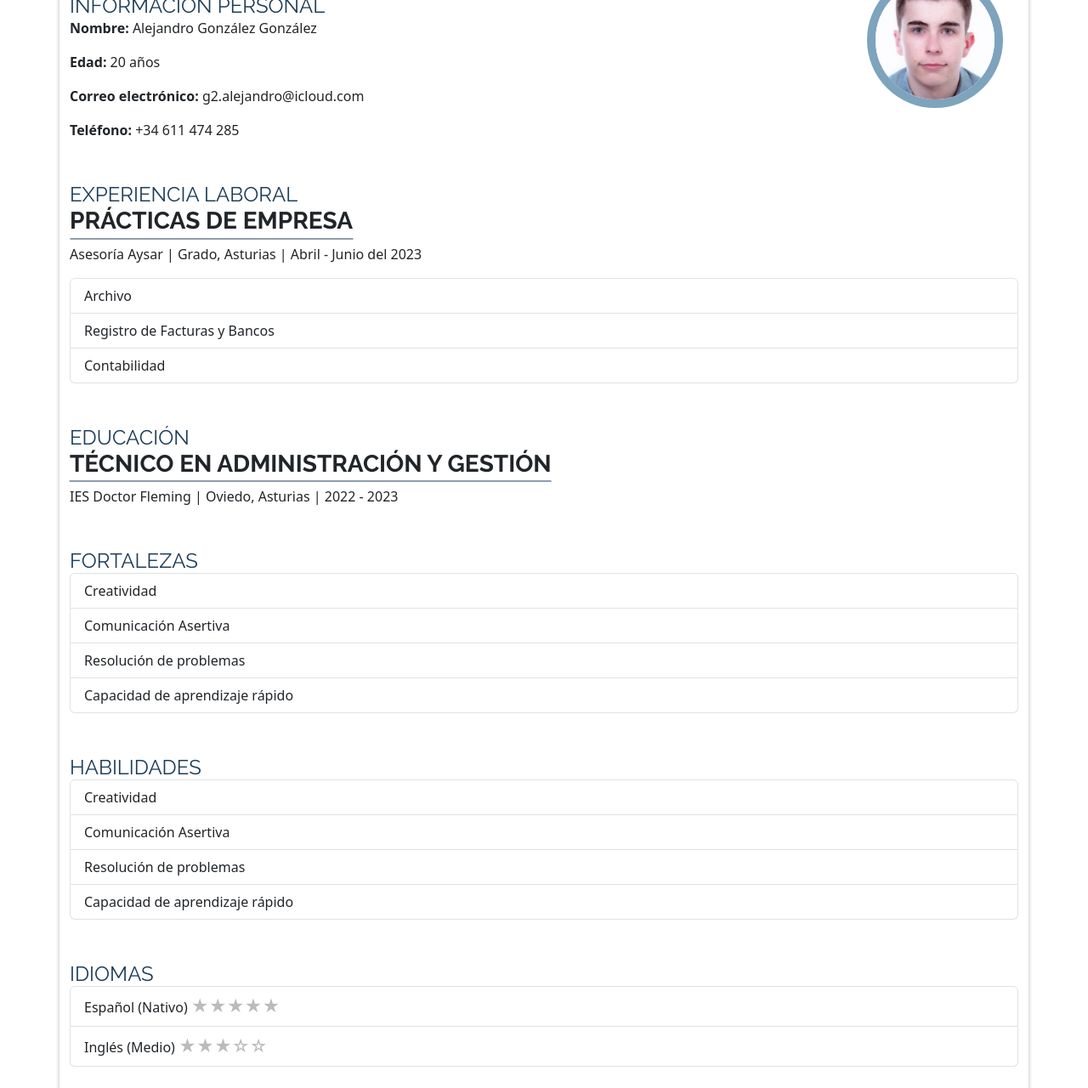
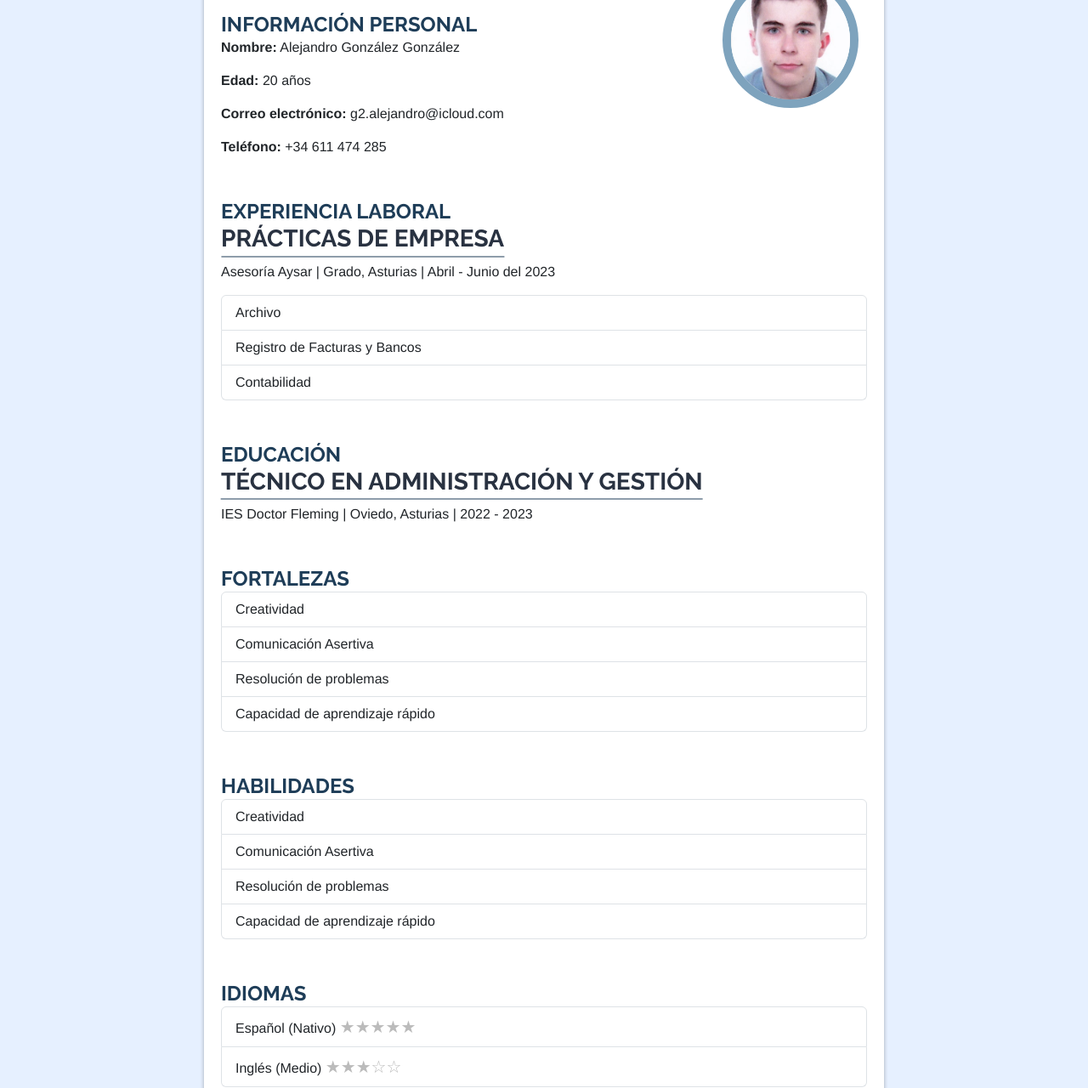
Before and after one commit to Jonathandm77/Mi-Curriculum, a plain HTML site: page index.html in a window 1280 px wide. Shown: the part 133-1413 px from the top of the page at 85% size. Drawn offline with nearby package versions, Linux system fonts and the light colour scheme.

Commit message:
Prioridad Boosrrtrap

```diff
--- a/estilos.css
+++ b/estilos.css
@@ -159,7 +159,7 @@
       transform: translateX(-50%);
       width: 100%;
       height: 4px;
-      background-color: #1E3D58;
+      background-color: #173957;
       opacity: 0.4;
       z-index: -1;
     }
--- a/index.html
+++ b/index.html
@@ -5,13 +5,13 @@
   <meta charset="UTF-8">
   <meta name="viewport" content="width=device-width, initial-scale=1.0">
   <title>Currículum</title>
+  <link rel="stylesheet" href="https://cdn.jsdelivr.net/npm/bootstrap@5.3.0/dist/css/bootstrap.min.css">
   <link rel="stylesheet" href="/estilos.css">
   <link href="https://fonts.googleapis.com/css2?family=Raleway:wght@400;700&display=swap" rel="stylesheet">
-  <link rel="stylesheet" href="https://cdn.jsdelivr.net/npm/bootstrap@5.3.0/dist/css/bootstrap.min.css">
 </head>
 
 <body>
-  <div class="bg-shapes"></div>
+  <div class="background-shapes"></div>
   <div class="container animated fade-in">
     <h1>Mi Currículum</h1>
 
@@ -69,7 +69,7 @@
     </div>
 
     <div class="section">
-      <h2 class="section-title titulos_subrayado">Idiomas</h2>
+      <h2 class="section-title">Idiomas</h2>
       <ul class="list-group">
         <li class="list-group-item idiomas">Español (Nativo) <span class="stars">★★★★★</span></li>
         <li class="list-group-item idiomas">Inglés (Medio) <span class="stars">★★★☆☆</span></li>
```
